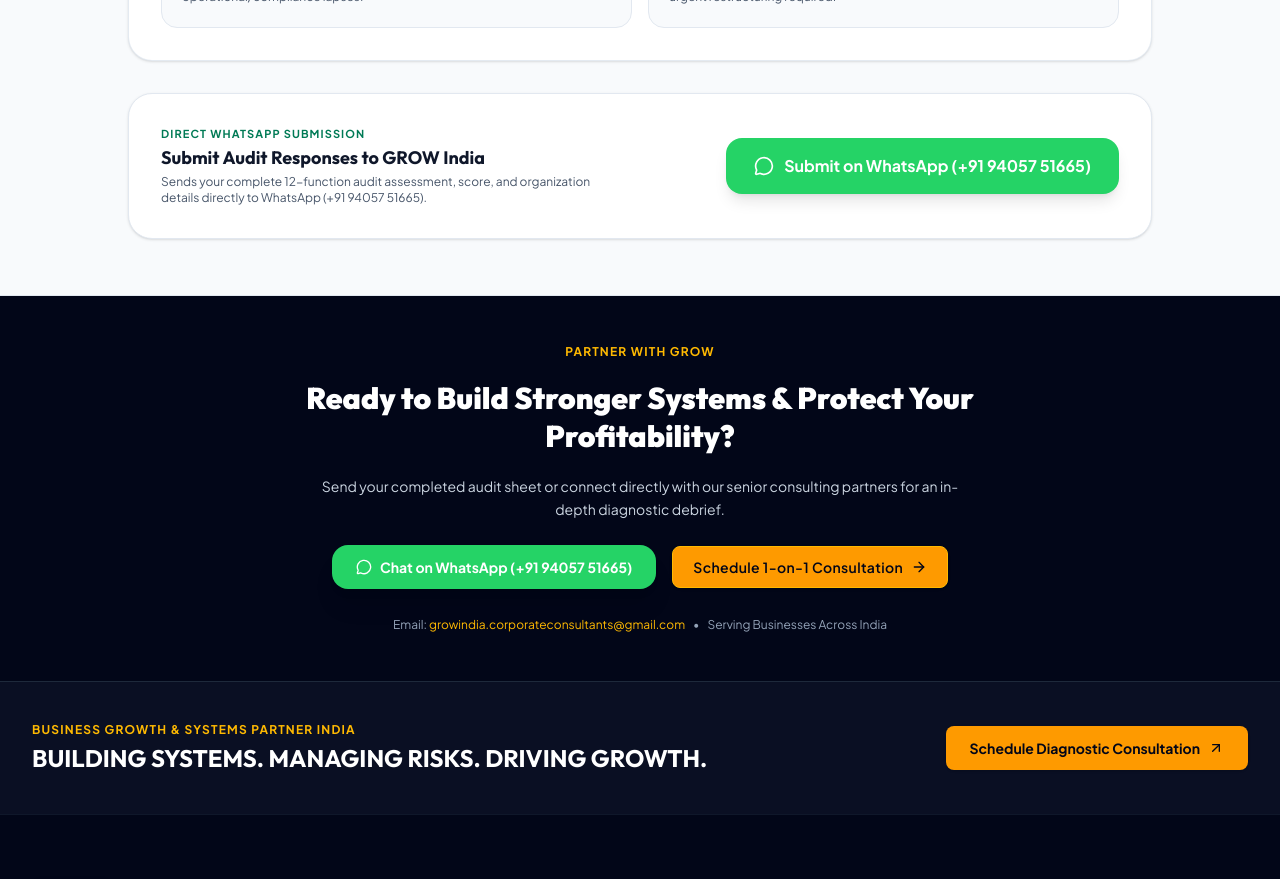
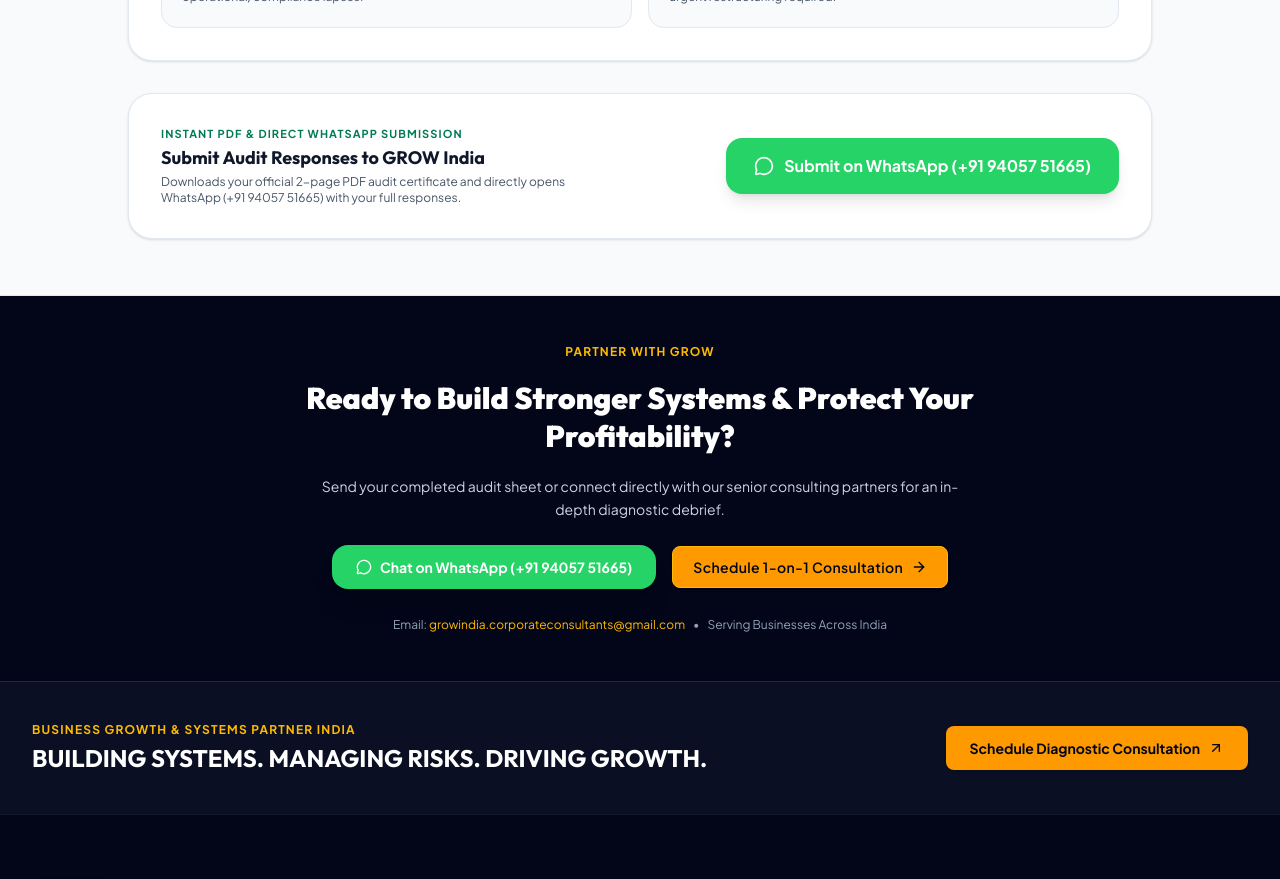
Before and after one commit to GamotechRepositories/grow-india-website, a React (Vite) app in the folder frontend/: page /audit in a window 1280 px wide. Shown: the part 7140-8019 px from the top of the page. Built offline with nearby package versions, Linux system fonts and the light colour scheme.

Commit message:
feat: Finalize Free Audit form with PDF download and direct +91 94057 51665 WhatsApp routing

```diff
--- a/frontend/src/components/audit/FreeAuditForm.jsx
+++ b/frontend/src/components/audit/FreeAuditForm.jsx
@@ -746,13 +746,13 @@
         <div className="flex flex-col sm:flex-row items-center justify-between gap-4">
           <div>
             <span className="text-[11px] font-bold uppercase tracking-widest text-emerald-700 block mb-0.5">
-              Direct WhatsApp Submission
+              Instant PDF & Direct WhatsApp Submission
             </span>
             <h4 className="font-display text-base sm:text-lg font-bold text-slate-900">
               Submit Audit Responses to GROW India
             </h4>
             <p className="text-xs text-slate-600 mt-0.5 max-w-md">
-              Sends your complete 12-function audit assessment, score, and organization details directly to WhatsApp (+91 94057 51665).
+              Downloads your official 2-page PDF audit certificate and directly opens WhatsApp (+91 94057 51665) with your full responses.
             </p>
           </div>
 
```
